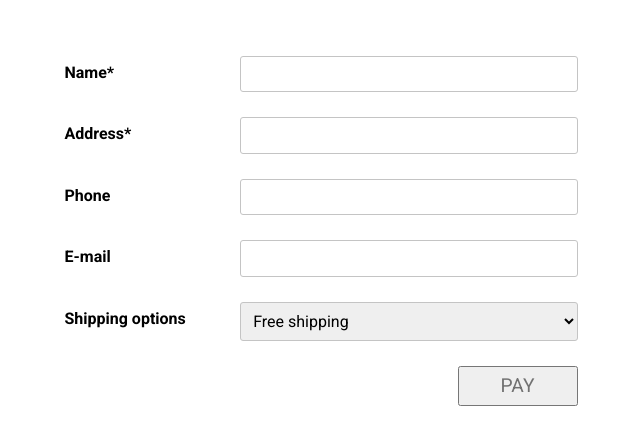
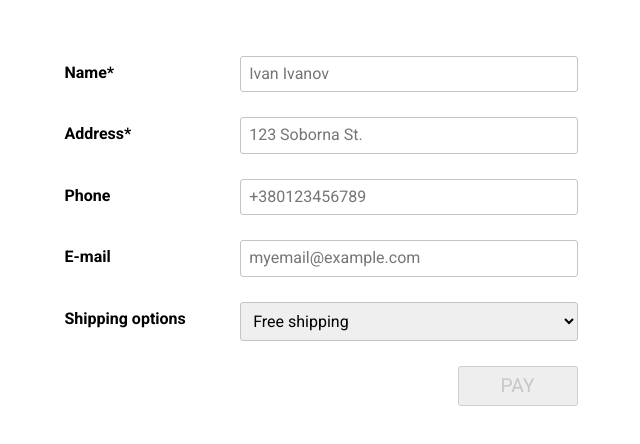
Before and after one commit to MarkSlavenko/cart-test-task, a React (Create React App) app in the folder client/: page /shipping in a window 1280 px wide. Shown: the top 444 px of the page, without its empty margins (319-959 px from the left). Built offline with nearby package versions, Linux system fonts and the light colour scheme.

Commit message:
Add form validation to ShippigForm component

```diff
--- a/client/src/components/ProductItem/productItem.scss
+++ b/client/src/components/ProductItem/productItem.scss
@@ -42,7 +42,7 @@
           color: #000;
 
           .react-loading-skeleton {
-            min-width: 165px;
+            width: 165px;
             line-height: 1.3em;
           }
         }
--- a/client/src/components/ShippingForm/index.js
+++ b/client/src/components/ShippingForm/index.js
@@ -1,41 +1,129 @@
-import React from 'react';
+import React, { useState, useEffect } from 'react';
+import PropTypes from 'prop-types';
 import './shippingForm.scss';
 
-const ShippingForm = () => {
-  const formOnSubmit = (e) => {
-    e.preventDefault();
+const ShippingForm = ({ totalPrice }) => {
+
+  const [formName, setName] = useState('');
+  const [address, setAddress] = useState('');
+  const [phone, setPhone] = useState('');
+  const [email, setEmail] = useState('');
+  const [formValid, setFormValid] = useState(false);
+  const validEmailRegex = RegExp(/^(([^<>()\[\]\.,;:\s@\"]+(\.[^<>()\[\]\.,;:\s@\"]+)*)|(\".+\"))@(([^<>()[\]\.,;:\s@\"]+\.)+[^<>()[\]\.,;:\s@\"]{2,})$/i);
+  const validPhoneRegex = RegExp(/^\+?3?8?(0[5-9][0-9]\d{7})$/i);
+
+  useEffect(() => {
+    formValidationCheck();
+  }, [formName, address, phone, email]);
+
+  const formValidationCheck = () => {
+    if (
+      formName.length > 3
+      && address.length > 3
+      && (phone.length === 0 || validPhoneRegex.test(phone))
+      && (email.length === 0 || validEmailRegex.test(email))
+    ) {
+      setFormValid(true);
+    } else {
+      setFormValid(false);
+    }
+  };
+
+  const formOnSubmit = (event) => {
+    event.preventDefault();
+    // send form data to server
+    console.log('Data has been sent!');
+  };
+
+  const handleChange = (event) => {
+    event.preventDefault();
+    const { name, value } = event.target;
+
+    switch (name) {
+      case 'name':
+        setName(value);
+        break;
+      case 'address':
+        setAddress(value);
+        break;
+      case 'phone':
+        setPhone(value);
+        break;
+      case 'email':
+        setEmail(value);
+        break;
+      default:
+        break;
+    }
   };
 
   return (
     <div className="shipping-form">
-      <form onSubmit={formOnSubmit}>
+      <form onSubmit={formOnSubmit} noValidate>
         <ul>
           <li>
             <label htmlFor="name">Name*</label>
-            <input type="text" id="name" required />
+            <input
+              name="name"
+              type="text"
+              id="name"
+              value={formName}
+              placeholder="Ivan Ivanov"
+              onChange={handleChange}
+              noValidate
+            />
           </li>
           <li>
             <label htmlFor="address">Address*</label>
-            <input type="text" id="address" required />
+            <input
+              name="address"
+              type="text"
+              id="address"
+              value={address}
+              placeholder="123 Soborna St."
+              onChange={handleChange}
+              noValidate
+            />
           </li>
           <li>
             <label htmlFor="phone">Phone</label>
-            <input type="text" id="phone" />
+            <input
+              name="phone"
+              type="text"
+              id="phone"
+              value={phone}
+              placeholder="+380123456789"
+              onChange={handleChange}
+              noValidate
+            />
           </li>
           <li>
             <label htmlFor="email">E-mail</label>
-            <input type="email" id="email" />
+            <input
+              name="email"
+              type="email"
+              id="email"
+              value={email}
+              placeholder="myemail@example.com"
+              onChange={handleChange}
+              noValidate
+            />
           </li>
           <li>
             <label htmlFor="shipping">Shipping options</label>
             <select id="shipping">
-              <option>Free shipping</option>
-              <option>Express shipping</option>
-              <option>Courier shipping</option>
+              {totalPrice >= 300 ?
+                <option>Free express shipping</option>
+              :
+                <>
+                  <option>Free shipping</option>
+                  <option>Express shipping</option>
+                  <option>Courier shipping</option>
+                </>}
             </select>
           </li>
           <li>
-            <button type="submit">Pay</button>
+            <button type="submit" disabled={!formValid}>Pay</button>
           </li>
         </ul>
       </form>
@@ -43,4 +131,8 @@ const ShippingForm = () => {
   );
 };
 
+ShippingForm.propTypes = {
+  totalPrice: PropTypes.number.isRequired,
+};
+
 export default ShippingForm;
--- a/client/src/components/ShippingForm/shippingForm.scss
+++ b/client/src/components/ShippingForm/shippingForm.scss
@@ -38,6 +38,11 @@
           text-transform: uppercase;
           font-weight: 300;
           color: #717171;
+
+          &:disabled {
+            cursor: not-allowed;
+            color: #c7c7c7;
+          }
         }
       }
     }
--- a/client/src/pages/Shipping/index.js
+++ b/client/src/pages/Shipping/index.js
@@ -1,4 +1,5 @@
 import React, { Component } from 'react';
+import { connect } from 'react-redux';
 import ShippingForm from '../../components/ShippingForm';
 
 class Shipping extends Component {
@@ -7,12 +8,23 @@ class Shipping extends Component {
   }
 
   render() {
+    const { totalPrice } = this.props;
+
     return (
       <div className="shipping-page container">
-        <ShippingForm />
+        <ShippingForm
+          totalPrice={totalPrice}
+        />
       </div>
     );
   }
 }
 
-export default Shipping;
+const mapStateToProps = (store) => ({
+  totalPrice: store.cart.totalPrice,
+});
+
+export default connect(
+  mapStateToProps,
+  // mapDispatchToProps,
+)(Shipping);
```
Also changed, not shown: client/.eslintrc.js, client/src/store/configureStore.js (line endings or trailing spaces).
